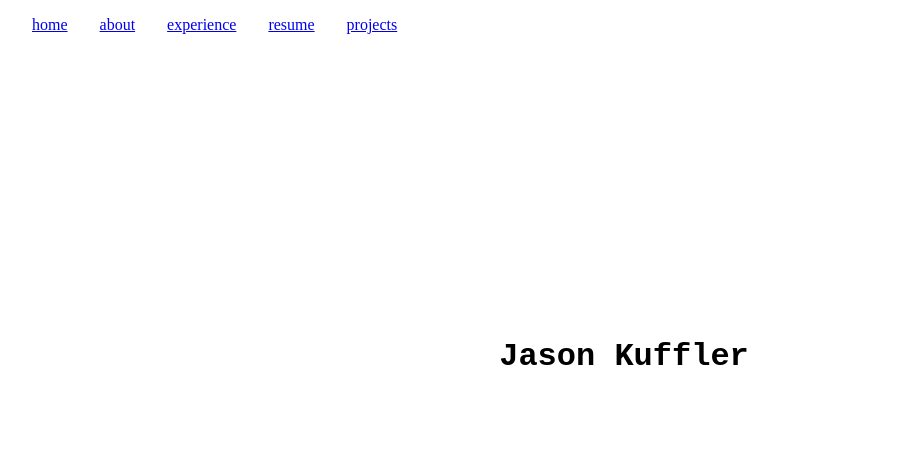
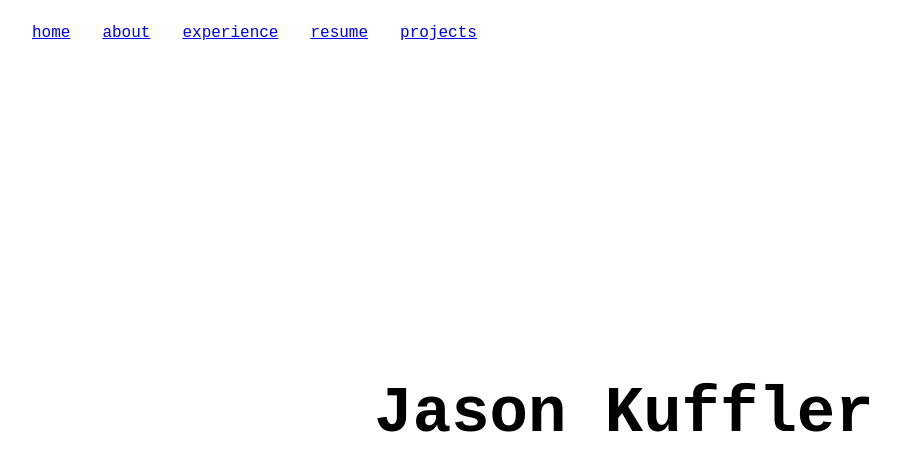
Before and after one commit to Jkuffler/sveltekit-profile, a SvelteKit app: page / in a window 1280 px wide. Shown: the top 470 px of the page, without its empty margins (16-916 px from the left). Built offline with nearby package versions, Linux system fonts and the light colour scheme.

Commit message:
setting template for animation and styling from root path

```diff
--- a/src/routes/+layout.svelte
+++ b/src/routes/+layout.svelte
@@ -1,22 +1,28 @@
 <script>
-
 </script>
 
 <nav>
 	<ul>
-        <li><a href='/'>home</a></li>
-        <li><a href='/about'>about</a></li>
-        <li><a href='/experience'>experience</a></li>
-        <li><a href='https://docs.google.com/document/d/1RvBvzJs4o3lVxu07kFWXLkd1WR5ryvmFKj_LSQCdoSM/edit?usp=sharing' target="_blank">resume</a></li>
-        <li><a href='/projects'>projects</a></li>
+		<li><a href="/">home</a></li>
+		<li><a href="/about">about</a></li>
+		<li><a href="/experience">experience</a></li>
+		<li>
+			<a
+				href="https://docs.google.com/document/d/1RvBvzJs4o3lVxu07kFWXLkd1WR5ryvmFKj_LSQCdoSM/edit?usp=sharing"
+				target="_blank">resume</a
+			>
+		</li>
+		<li><a href="/projects">projects</a></li>
 	</ul>
 </nav>
-<slot></slot>
+<slot />
 
 <style>
+	nav,
 	ul {
 		display: flex;
 		list-style-type: none;
 		gap: 2em;
+		font-family: 'Courier New', Courier, monospace;
 	}
 </style>
--- a/src/routes/+page.svelte
+++ b/src/routes/+page.svelte
@@ -2,15 +2,33 @@
   import { slide } from 'svelte/transition';
   import { onMount } from 'svelte';
   let showing = false;
+  let loopCount = 0;
+  const totalLoops = 10;
+
+  const loopAnimate = () => {
+    showing = true;
+    loopCount++;
+
+    if (loopCount <= totalLoops) {
+      // Increase the font size with each pass
+      const fontSize = 24 + loopCount * 4;
+      document.documentElement.style.setProperty('--font-size', `${fontSize}px`);
+
+      // Wait for the animation to complete before re-triggering it
+      setTimeout(() => {
+        loopAnimate();
+      }, 500);
+    }
+  };
+
   onMount(() => {
-		showing=true;
-	})
-
+    loopAnimate();
+  });
 </script>
 
 {#if showing}
 <div>
-		<h1 transition:slide>Jason Kuffler</h1>
+  <h1 in:slide out:slide style="font-size: var(--font-size, 24px)">Jason Kuffler</h1>
 </div>
 {/if}
 
@@ -20,8 +38,9 @@
     justify-content: center;
     align-items: center;
   }
+
   h1 {
-		margin-top: 9em;
+    margin-top: 5em;
     font-family: 'Courier New', Courier, monospace;
   }
 </style>
```
Lines whose indentation alone changed are shown as unchanged.
